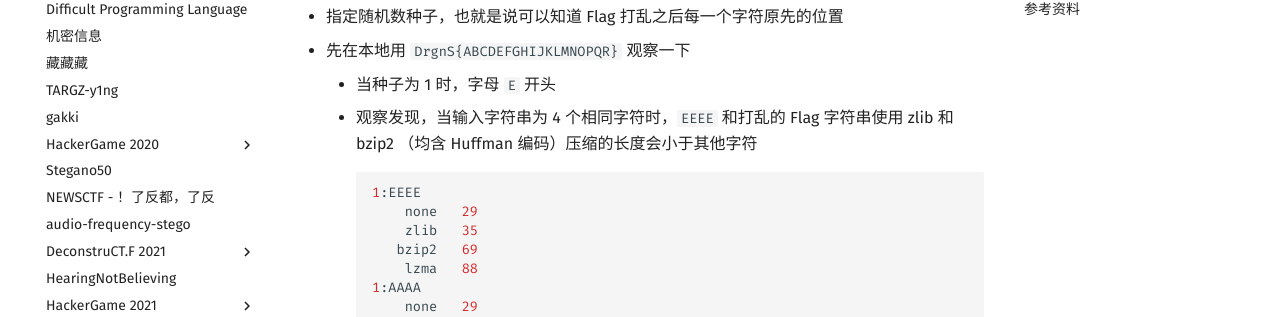
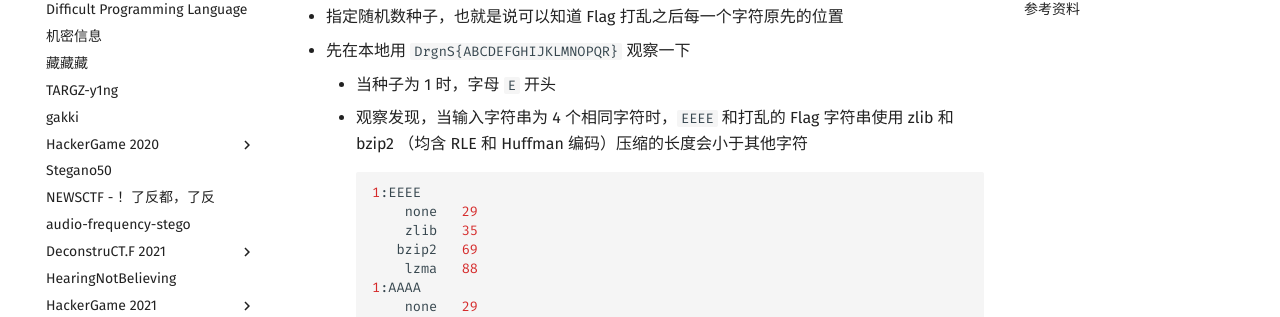
Before and after one commit to YanhuiJessica/Chictf-Writeups, an MkDocs documentation site: the page built from docs/misc/compress_the_flag.md, in a window 1280 px wide and 900 px high, scrolled down 689 px. Shown: the part 152-469 px from the top of the window. Built offline with MkDocs 1.6.1 and Material for MkDocs 9.7.7, drawn with Linux system fonts in a browser that asks for light colours; comment, search, counter and statistics services are not loaded.

Commit message:
补充压缩技术

````diff
--- a/docs/misc/compress_the_flag.md
+++ b/docs/misc/compress_the_flag.md
@@ -127,7 +127,7 @@ nc compresstheflag.hackable.software 1337
 - 指定随机数种子，也就是说可以知道 Flag 打乱之后每一个字符原先的位置
 - 先在本地用 `DrgnS{ABCDEFGHIJKLMNOPQR}` 观察一下
     - 当种子为 1 时，字母 `E` 开头
-    - 观察发现，当输入字符串为 4 个相同字符时，`EEEE` 和打乱的 Flag 字符串使用 zlib 和 bzip2 （均含 Huffman 编码）压缩的长度会小于其他字符
+    - 观察发现，当输入字符串为 4 个相同字符时，`EEEE` 和打乱的 Flag 字符串使用 zlib 和 bzip2 （均含 RLE 和 Huffman 编码）压缩的长度会小于其他字符
 
         ```bash
         1:EEEE
````
